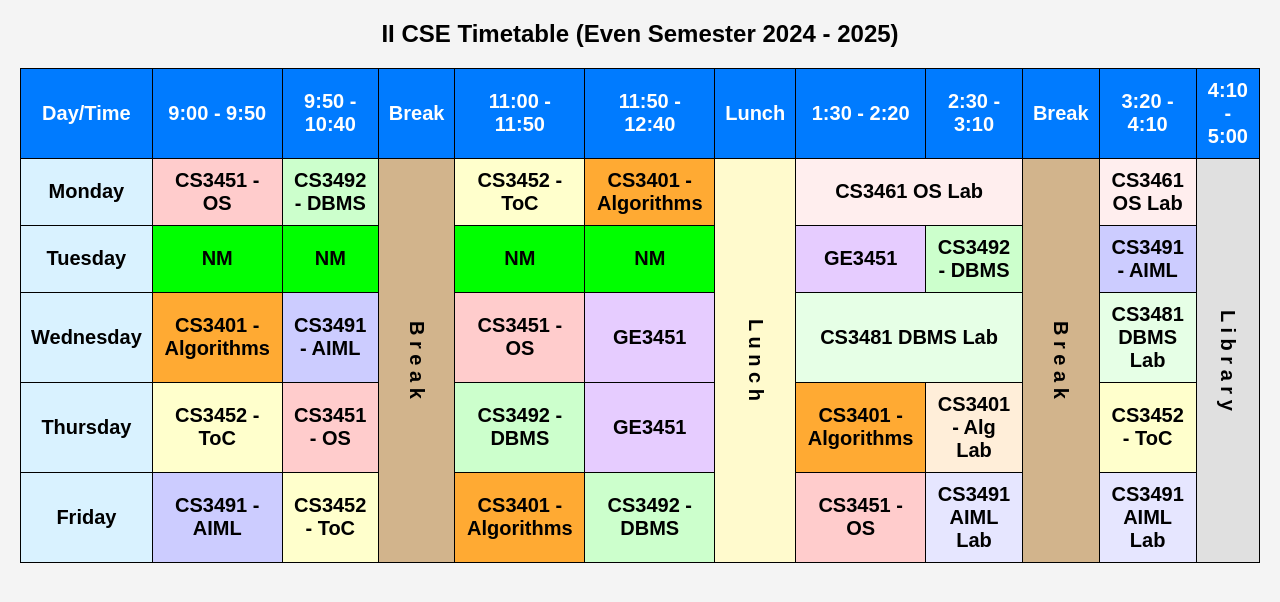
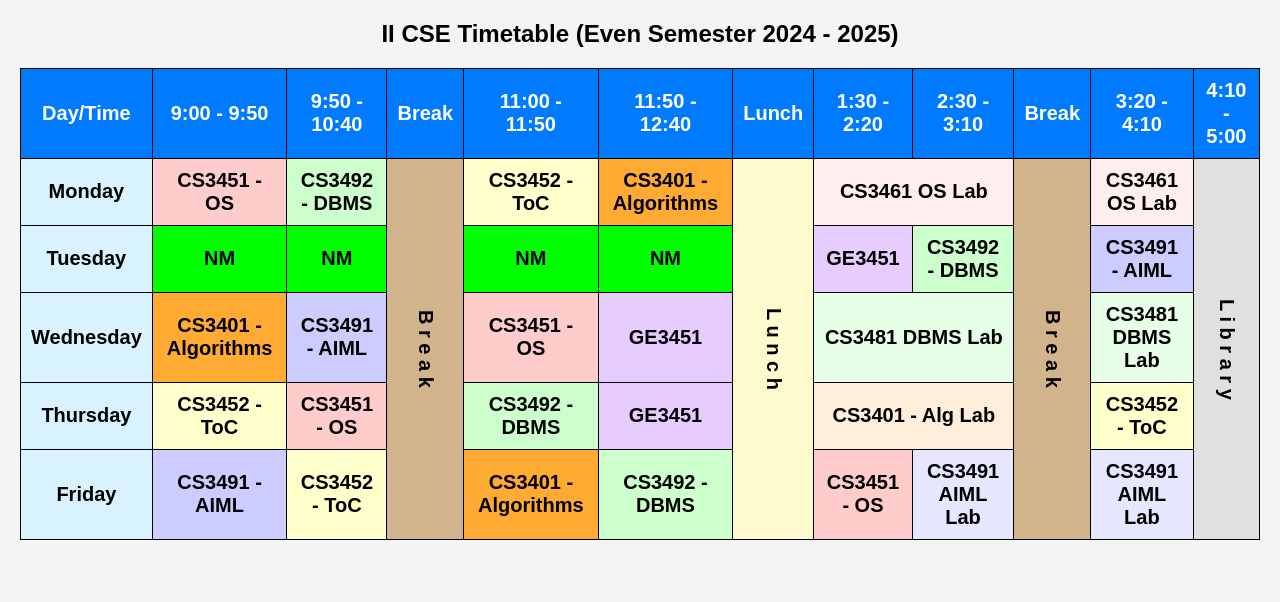
Before and after one commit to sarvnamdu/table, a plain HTML site: page index.html in a window 1280 px wide. Drawn offline with Linux system fonts and the light colour scheme.

Commit message:
index.html

```diff
--- a/index.html
+++ b/index.html
@@ -12,6 +12,7 @@
             margin: 20px;
         }
         table {
+
             width: 100%;
             border-collapse: collapse;
             background-color: #fff;
@@ -59,7 +60,7 @@ writing-mode: vertical-lr; /* Vertical text from left to right */
 </head>
 <body>
     <h2>II CSE Timetable (Even Semester 2024 - 2025)</h2>
-    <table>
+    <table align="center">
         <tr>
             <th>Day/Time</th>
             <th>9:00 - 9:50</th>
@@ -112,8 +113,7 @@ writing-mode: vertical-lr; /* Vertical text from left to right */
             <td class="os">CS3451 - OS</td>
             <td class="dbms">CS3492 - DBMS</td>
             <td class="ge">GE3451</td>
-            <td class="alg">CS3401 - Algorithms</td>
-            <td class="alglab">CS3401 - Alg Lab</td>
+            <td class="alglab" colspan="2">CS3401 - Alg Lab</td>
             <td class="toc">CS3452 - ToC</td>
         </tr>
         <tr>
```
